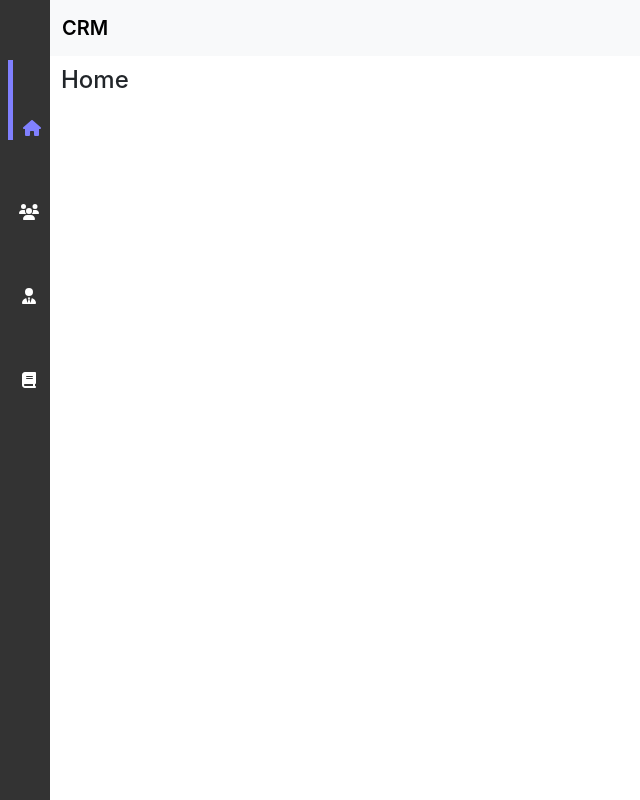
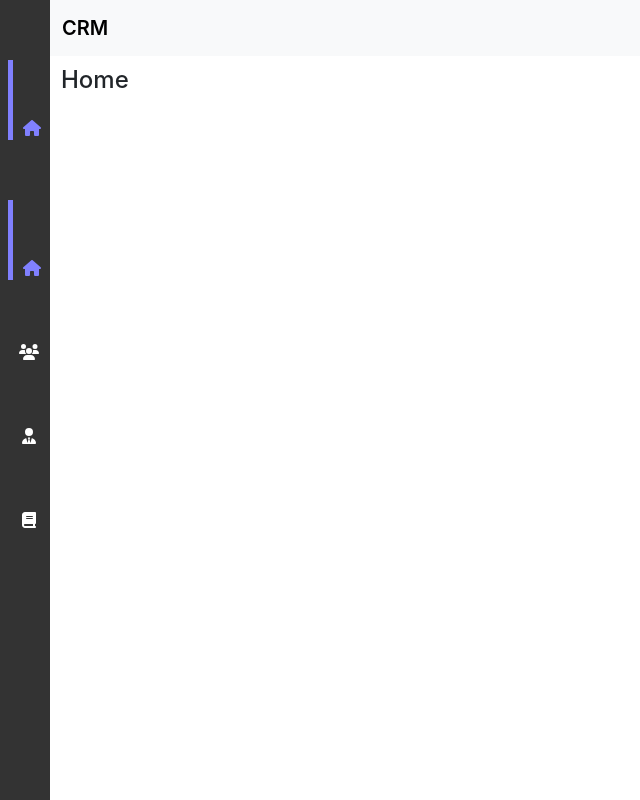
Before and after one commit to optionmi/crm-vite, a React (Create React App) app: page / in a window 1280 px wide. Shown: the whole page, without its empty margins (0-640 px from the left). Built offline with nearby package versions, Linux system fonts and the light colour scheme.

Commit message:
'created-leads'

```diff
--- a/src/components/Sidebar.js
+++ b/src/components/Sidebar.js
@@ -12,6 +12,11 @@ const Sidebar = () => {
       <ul>
         <li>
           <a href="/" className={isActive('/') ? 'active' : ''} data-toggle="tooltip" data-placement="right" title="Home">
+            <FontAwesomeIcon icon={faHome} id='li-1' />
+          </a>
+        </li>
+        <li>
+          <a href="/" className={isActive('/') ? 'active' : ''} data-toggle="tooltip" data-placement="right" title="Leads">
             <FontAwesomeIcon icon={faHome} id='li-1' />
           </a>
         </li>
```
